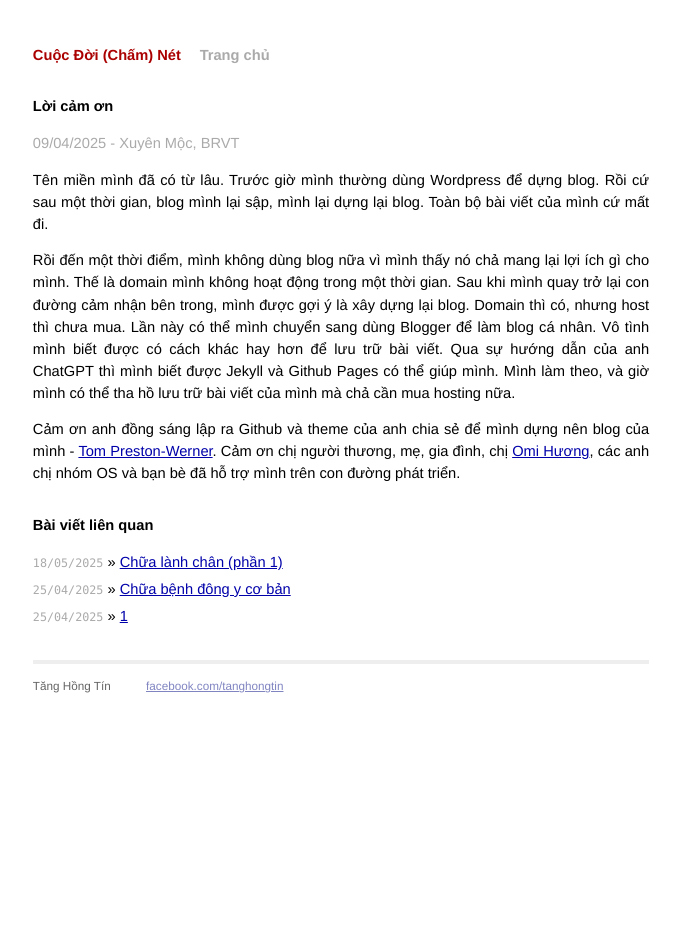
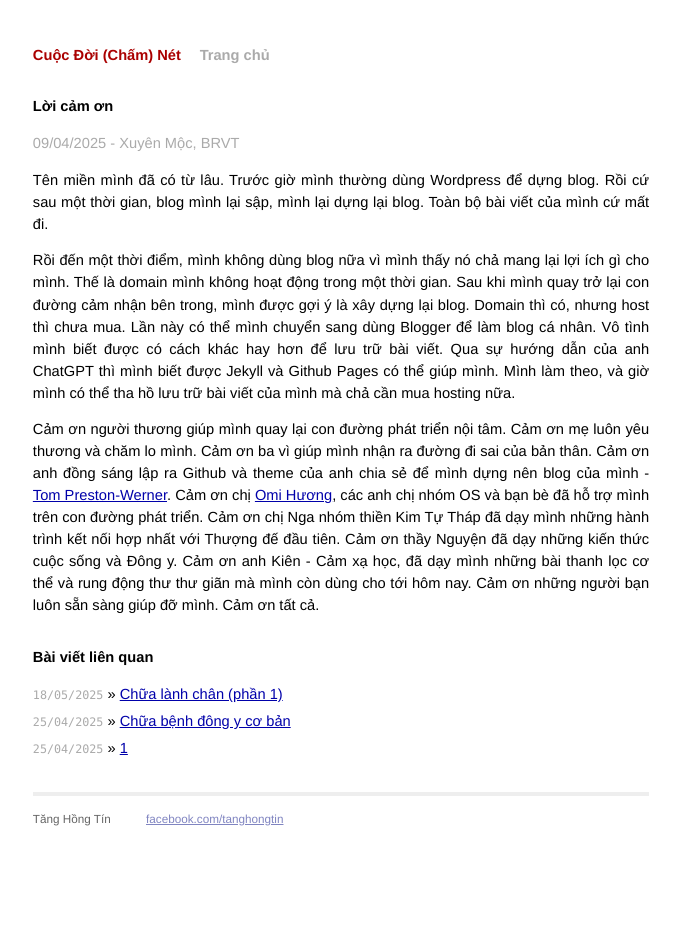
Before and after one commit to tanghongtin/cuocdoi, a Jekyll site: the page built from _posts/2025-04-09-loi-cam-on.md, in a window 1280 px wide. Shown: the whole page, without its empty margins (299-979 px from the left). Built offline with Jekyll 4.4.1, drawn with Linux system fonts in a browser that asks for light colours.

Commit message:
Update 2025-04-09-loi-cam-on.md

```diff
--- a/_posts/2025-04-09-loi-cam-on.md
+++ b/_posts/2025-04-09-loi-cam-on.md
@@ -11,5 +11,13 @@ Tên miền mình đã có từ lâu. Trước giờ mình thường dùng Wordp
 
 Rồi đến một thời điểm, mình không dùng blog nữa vì mình thấy nó chả mang lại lợi ích gì cho mình. Thế là domain mình không hoạt động trong một thời gian. Sau khi mình quay trở lại con đường cảm nhận bên trong, mình được gợi ý là xây dựng lại blog. Domain thì có, nhưng host thì chưa mua. Lần này có thể mình chuyển sang dùng Blogger để làm blog cá nhân. Vô tình mình biết được có cách khác hay hơn để lưu trữ bài viết. Qua sự hướng dẫn của anh ChatGPT thì mình biết được Jekyll và Github Pages có thể giúp mình. Mình làm theo, và giờ mình có thể tha hồ lưu trữ bài viết của mình mà chả cần mua hosting nữa.
 
+Cảm ơn người thương giúp mình quay lại con đường phát triển nội tâm.
+Cảm ơn mẹ luôn yêu thương và chăm lo mình.
+Cảm ơn ba vì giúp mình nhận ra đường đi sai của bản thân.
 Cảm ơn anh đồng sáng lập ra Github và theme của anh chia sẻ để mình dựng nên blog của mình - [Tom Preston-Werner](https://tom.preston-werner.com/).
-Cảm ơn chị người thương, mẹ, gia đình, chị [Omi Hương](https://omihuong.net/), các anh chị nhóm OS và bạn bè đã hỗ trợ mình trên con đường phát triển.
+Cảm ơn chị [Omi Hương](https://omihuong.net/), các anh chị nhóm OS và bạn bè đã hỗ trợ mình trên con đường phát triển.
+Cảm ơn chị Nga nhóm thiền Kim Tự Tháp đã dạy mình những hành trình kết nối hợp nhất với Thượng đế đầu tiên.
+Cảm ơn thầy Nguyện đã dạy những kiến thức cuộc sống và Đông y.
+Cảm ơn anh Kiên - Cảm xạ học, đã dạy mình những bài thanh lọc cơ thể và rung động thư thư giãn mà mình còn dùng cho tới hôm nay.
+Cảm ơn những người bạn luôn sẵn sàng giúp đỡ mình.
+Cảm ơn tất cả.
```
